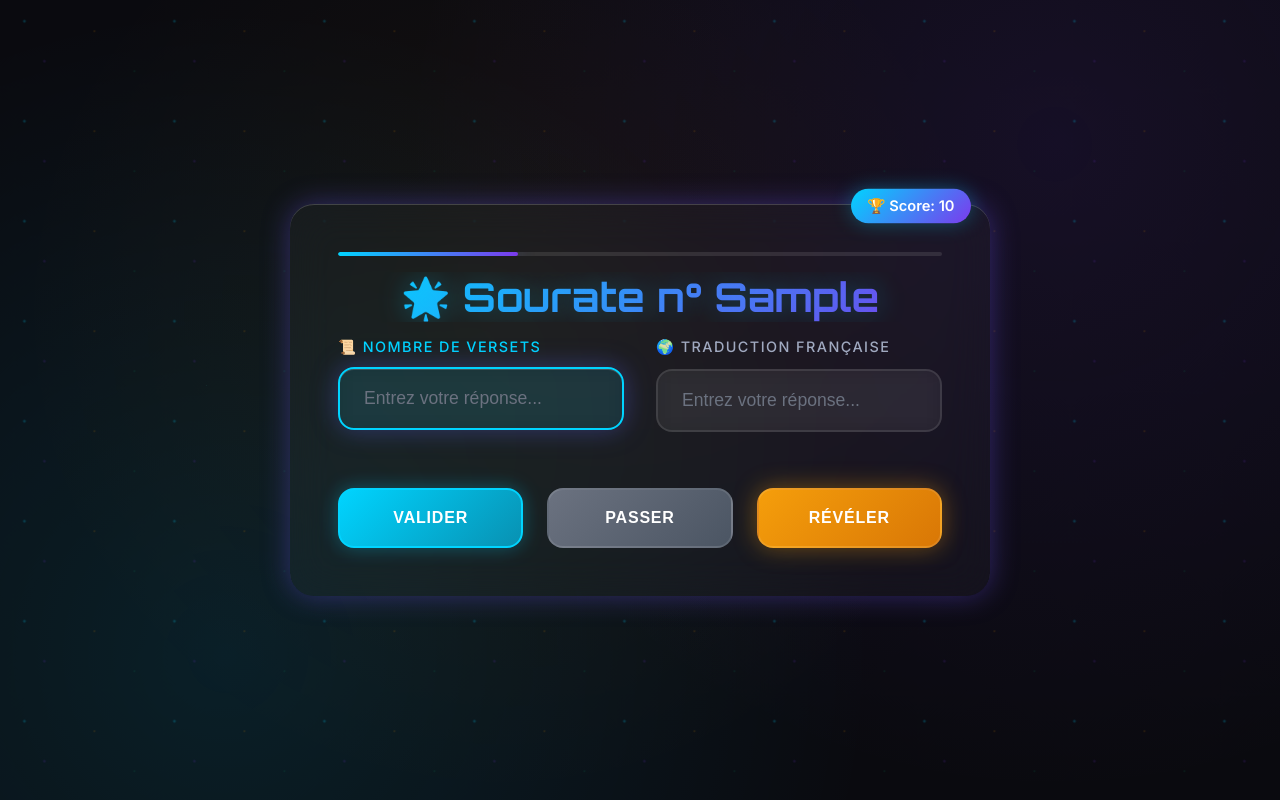
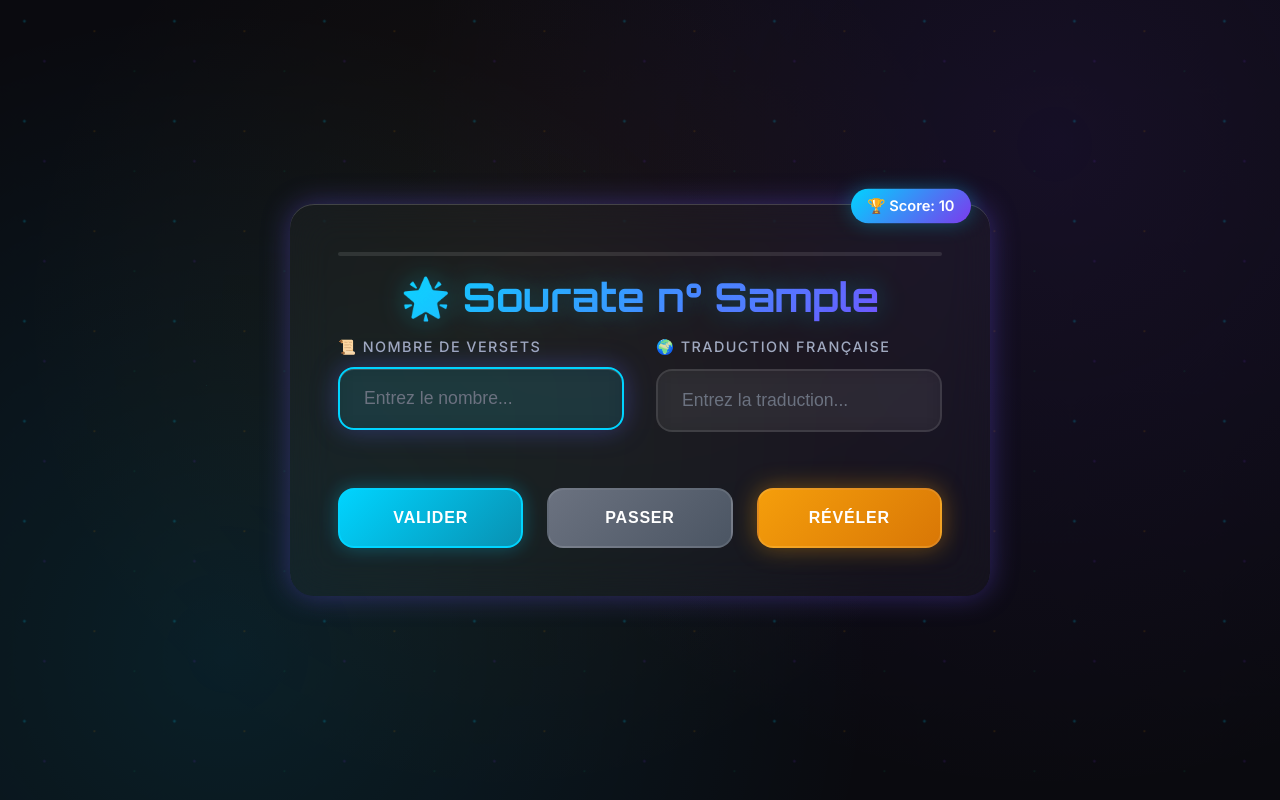
Before and after one commit to NezimK/QuizSuras, a Flask app: template templates/quiz_n2.html in a window 1280 px wide. Run offline with Flask 3, Linux system fonts and the light colour scheme; the template is opened without the code that fills it: most values are stand-ins (such as "Sample title", 1, 10 or a date in 2020).

Commit message:
add progress bar and improve

```diff
--- a/static/script2.js
+++ b/static/script2.js
@@ -4,55 +4,24 @@
     const inputTraduction = document.getElementById('traduction');
     const allInputs = document.querySelectorAll('input[type="text"]');
     const buttons = document.querySelectorAll('button');
-    const forms = document.querySelectorAll('form');
     const answerSection = document.querySelector('.answer-section');
-    let clickedAction = null;
 
+    const progressBar = document.getElementById('progress-fill');
+    if (progressBar) {
+        const currentQ = parseInt(progressBar.dataset.current);
+        const totalQuestions = parseInt(progressBar.dataset.total);
+        const progressPercentage = (currentQ / totalQuestions) * 100;
+
+        setTimeout(() => {
+            progressBar.style.width = progressPercentage + '%';
+        }, 500);
+    }
     // Focus automatique sur le premier input (versets)
     if (inputVersets) {
         inputVersets.focus();
     }
 
-    // Gestion des effets sur les boutons
-    buttons.forEach(btn => {
-        btn.addEventListener('click', e => {
-            clickedAction = e.target.value;
-            createClickEffect(e);
-
-            // Effet de vibration pour les boutons importants
-            if (clickedAction === 'valider') {
-                btn.style.animation = 'buttonSuccess 0.5s ease';
-            } else if (clickedAction === 'voir_reponse') {
-                btn.style.animation = 'buttonReveal 0.5s ease';
-            }
-        });
-    });
-
-    // Gestion de la soumission des formulaires
-    forms.forEach(form => {
-        form.addEventListener('submit', e => {
-            if (clickedAction === 'valider') {
-                // Validation des inputs avant soumission
-                const versetsValue = inputVersets ? inputVersets.value.trim() : '';
-                const traductionValue = inputTraduction ? inputTraduction.value.trim() : '';
-
-                console.log('Validation niveau 2:', {
-                    versets: versetsValue,
-                    traduction: traductionValue,
-                    versetsValid: versetsValue !== '' && !isNaN(versetsValue),
-                    traductionValid: traductionValue !== ''
-                });
-
-                // Affichage visuel des champs valides/invalides
-                validateInput(inputVersets, versetsValue !== '' && !isNaN(versetsValue));
-                validateInput(inputTraduction, traductionValue !== '');
-            }
-
-            console.log('Action choisie :', clickedAction);
-        });
-    });
-
-    // Navigation entre les champs avec Enter ou Tab
+    // Navigation entre les champs avec Enter
     if (inputVersets && inputTraduction) {
         inputVersets.addEventListener('keydown', e => {
             if (e.key === 'Enter') {
@@ -82,6 +51,7 @@
             // Changement de couleur en temps réel
             if (value === '') {
                 e.target.style.borderColor = 'rgba(255,255,255,0.1)';
+                e.target.style.boxShadow = 'none';
             } else if (isValid) {
                 e.target.style.borderColor = 'var(--success)';
                 e.target.style.boxShadow = '0 0 15px rgba(16,185,129,0.3)';
@@ -100,6 +70,7 @@
             // Changement de couleur en temps réel
             if (value === '') {
                 e.target.style.borderColor = 'rgba(255,255,255,0.1)';
+                e.target.style.boxShadow = 'none';
             } else if (isValid) {
                 e.target.style.borderColor = 'var(--success)';
                 e.target.style.boxShadow = '0 0 15px rgba(16,185,129,0.3)';
@@ -135,29 +106,12 @@
         });
     });
 
-    // Fonction pour valider visuellement un input
-    function validateInput(input, isValid) {
-        if (!input) return;
-
-        input.style.transition = 'all 0.3s ease';
-        if (isValid) {
-            input.style.borderColor = 'var(--success)';
-            input.style.boxShadow = '0 0 20px rgba(16,185,129,0.4)';
-            input.style.transform = 'scale(1.02)';
-        } else {
-            input.style.borderColor = 'var(--danger)';
-            input.style.boxShadow = '0 0 20px rgba(239,68,68,0.4)';
-            input.style.transform = 'scale(1.02)';
-            // Animation de secousse pour l'erreur
-            input.style.animation = 'inputShake 0.5s ease';
-        }
-
-        // Retour à la normale après un délai
-        setTimeout(() => {
-            input.style.transform = 'scale(1)';
-            input.style.animation = 'none';
-        }, 500);
-    }
+    // Gestion des effets sur les boutons
+    buttons.forEach(btn => {
+        btn.addEventListener('click', e => {
+            createClickEffect(e);
+        });
+    });
 
     // Fonction pour créer l'effet de clic (ripple effect)
     function createClickEffect(e) {
@@ -186,94 +140,6 @@
         setTimeout(() => ripple.remove(), 600);
     }
 
-    // Animations d'entrée des éléments
-    const animateElements = () => {
-        const title = document.querySelector('.quiz-title');
-        const subtitle = document.querySelector('.quiz-subtitle');
-        const inputGroups = document.querySelectorAll('.input-group');
-        const actionsGrid = document.querySelector('.actions-grid');
-
-        // Animation du titre avec effet de frappe
-        if (title) {
-            title.style.opacity = '0';
-            title.style.transform = 'translateY(-30px)';
-            setTimeout(() => {
-                title.style.transition = 'all 0.8s ease';
-                title.style.opacity = '1';
-                title.style.transform = 'translateY(0)';
-            }, 100);
-        }
-
-        // Animation du sous-titre
-        if (subtitle) {
-            subtitle.style.opacity = '0';
-            subtitle.style.transform = 'translateY(-20px)';
-            setTimeout(() => {
-                subtitle.style.transition = 'all 0.6s ease';
-                subtitle.style.opacity = '1';
-                subtitle.style.transform = 'translateY(0)';
-            }, 300);
-        }
-
-        // Animation des groupes d'inputs (effet de gauche à droite)
-        inputGroups.forEach((group, index) => {
-            group.style.opacity = '0';
-            group.style.transform = 'translateX(-50px)';
-            setTimeout(() => {
-                group.style.transition = 'all 0.7s ease';
-                group.style.opacity = '1';
-                group.style.transform = 'translateX(0)';
-            }, 500 + index * 200);
-        });
-
-        // Animation des boutons
-        if (actionsGrid) {
-            actionsGrid.style.opacity = '0';
-            actionsGrid.style.transform = 'translateY(30px)';
-            setTimeout(() => {
-                actionsGrid.style.transition = 'all 0.8s ease';
-                actionsGrid.style.opacity = '1';
-                actionsGrid.style.transform = 'translateY(0)';
-            }, 900);
-        }
-    };
-
-    // Animation de la barre de progression (simulation)
-    const animateProgressBar = () => {
-        const progressFill = document.querySelector('.progress-fill');
-        if (progressFill) {
-            // Simulation d'une progression basée sur le score ou l'avancement
-            const randomProgress = Math.random() * 70 + 10; // Entre 10% et 80%
-            setTimeout(() => {
-                progressFill.style.width = `${randomProgress}%`;
-                progressFill.style.transition = 'width 2s ease';
-            }, 1000);
-        }
-    };
-
-    // Lancer toutes les animations
-    animateElements();
-    animateProgressBar();
-
-    // Animation smooth pour la section réponse si elle existe
-    if (answerSection) {
-        answerSection.style.opacity = '0';
-        answerSection.style.transform = 'translateY(30px) scale(0.95)';
-        setTimeout(() => {
-            answerSection.style.transition = 'all 0.8s ease';
-            answerSection.style.opacity = '1';
-            answerSection.style.transform = 'translateY(0) scale(1)';
-
-            // Scroll vers la section réponse
-            setTimeout(() => {
-                answerSection.scrollIntoView({
-                    behavior: 'smooth',
-                    block: 'center'
-                });
-            }, 400);
-        }, 200);
-    }
-
     // Gestion des raccourcis clavier
     document.addEventListener('keydown', (e) => {
         // Ctrl + Enter pour valider rapidement
@@ -294,28 +160,19 @@
         }
     });
 
-    // Sauvegarde automatique des réponses dans le localStorage (optionnel)
-    const saveResponses = () => {
-        const responses = {
-            versets: inputVersets ? inputVersets.value : '',
-            traduction: inputTraduction ? inputTraduction.value : '',
-            timestamp: Date.now()
-        };
-
-        try {
-            localStorage.setItem('quiz_level2_temp', JSON.stringify(responses));
-        } catch (e) {
-            console.log('Sauvegarde locale non disponible');
-        }
-    };
-
-    // Sauvegarde automatique à chaque saisie
-    allInputs.forEach(input => {
-        input.addEventListener('input', saveResponses);
-    });
+    // Animation smooth pour la section réponse si elle existe déjà
+    if (answerSection) {
+        // Scroll vers la section réponse pour s'assurer qu'elle est visible
+        setTimeout(() => {
+            answerSection.scrollIntoView({
+                behavior: 'smooth',
+                block: 'center'
+            });
+        }, 200);
+    }
 });
 
-// Styles CSS supplémentaires pour les nouvelles animations
+// Styles CSS pour les animations
 const additionalStyles = document.createElement('style');
 additionalStyles.textContent = `
     /* Animation ripple */
@@ -326,42 +183,6 @@
         }
     }
 
-    /* Animation de secousse pour les erreurs */
-    @keyframes inputShake {
-        0%, 100% { transform: translateX(0); }
-        25% { transform: translateX(-5px); }
-        75% { transform: translateX(5px); }
-    }
-
-    /* Animations des boutons */
-    @keyframes buttonSuccess {
-        0% { transform: scale(1); }
-        50% { transform: scale(1.1); background: var(--success); }
-        100% { transform: scale(1); }
-    }
-
-    @keyframes buttonReveal {
-        0% { transform: scale(1); }
-        50% { transform: scale(1.1); background: var(--warning); }
-        100% { transform: scale(1); }
-    }
-
-    /* Animation de pulsation pour les inputs actifs */
-    @keyframes inputPulse {
-        0%, 100% {
-            box-shadow: var(--glow-primary), inset 0 1px 0 rgba(255,255,255,0.1);
-        }
-        50% {
-            box-shadow: var(--glow-secondary), inset 0 1px 0 rgba(255,255,255,0.2);
-        }
-    }
-
-    /* Effet de survol amélioré pour les inputs */
-    .futuristic-input:hover {
-        border-color: rgba(255,255,255,0.3);
-        transform: translateY(-1px);
-    }
-
     /* Transition smooth pour tous les éléments */
     * {
         transition: all 0.3s ease;
--- a/templates/quiz_n2.html
+++ b/templates/quiz_n2.html
@@ -10,12 +10,18 @@
 <body>
     <div class="main-container">
         <div class="quiz-container">
+            <!-- Barre de progression -->
             <div class="progress-bar">
-                <div class="progress-fill"></div>
+                <div class="progress-fill"
+                     id="progress-fill"
+                     data-current="{{ current_q }}"
+                     data-total="{{ total_questions }}"></div>
             </div>
+
+            <!-- Score badge centré -->
             <div class="score-badge">🏆 Score: {{ score }}</div>
 
-            <h1 class="quiz-title typing-effect">
+            <h1 class="quiz-title">
                 {% if mode == "canonique" %}
                     🌟 Sourate n° {{ question['ordre_canonique'] }}
                 {% else %}
@@ -31,11 +37,11 @@
                     <div class="dual-input-grid">
                         <div class="input-group">
                             <label class="input-label" for="versets">📜 Nombre de versets</label>
-                    <input type="text" id="reponse" name="reponse" class="futuristic-input" placeholder="Entrez votre réponse..." autocomplete="off" autofocus>
+                            <input type="text" id="versets" name="versets" class="futuristic-input" placeholder="Entrez le nombre..." autocomplete="off" autofocus>
                         </div>
                         <div class="input-group">
                             <label class="input-label" for="traduction">🌍 Traduction française</label>
-                    <input type="text" id="reponse" name="reponse" class="futuristic-input" placeholder="Entrez votre réponse..." autocomplete="off" autofocus>
+                            <input type="text" id="traduction" name="traduction" class="futuristic-input" placeholder="Entrez la traduction..." autocomplete="off">
                         </div>
                     </div>
 
@@ -49,15 +55,33 @@
             {% else %}
             <!-- Section Réponse (remplace la section question) -->
             <div class="answer-section">
-                <h3>💡 Réponses correctes :</h3>
-                <p><strong>Nombre de versets :</strong> {{ question["versets"] }}</p>
-                <p><strong>Traduction :</strong> {{ question["traduction"] }}</p>
+                <div class="answer-content">
+                    <div class="answer-item">
+                        <div class="answer-label">📜 Nombre de versets</div>
+                        <div class="answer-value">{{ question["versets"] }}</div>
+                    </div>
+
+                    <div class="answer-item">
+                        <div class="answer-label">🌍 Traduction française</div>
+                        <div class="answer-value">{{ question["traduction"] }}</div>
+                    </div>
+                </div>
+
+                <!-- Section anecdote -->
+                <div class="anecdote-section">
+                    <div class="anecdote-title">
+                        <span>💡</span>
+                        <span>Le saviez-vous ?</span>
+                    </div>
+                    <div class="anecdote-text">
+                        {{ question["anecdote"] }}
+                    </div>
+                </div>
 
                 <form method="POST">
-                    <div class="actions-grid" style="margin-top: 1.5rem;">
+                    <div class="actions-grid">
                         <button type="submit" name="action" value="continuer" class="futuristic-btn btn-primary">Continuer</button>
                         <button type="submit" name="action" value="recommencer" class="futuristic-btn btn-secondary">Recommencer</button>
-                        <div></div> <!-- Espace vide pour garder l'alignement -->
                     </div>
                 </form>
             </div>
```
